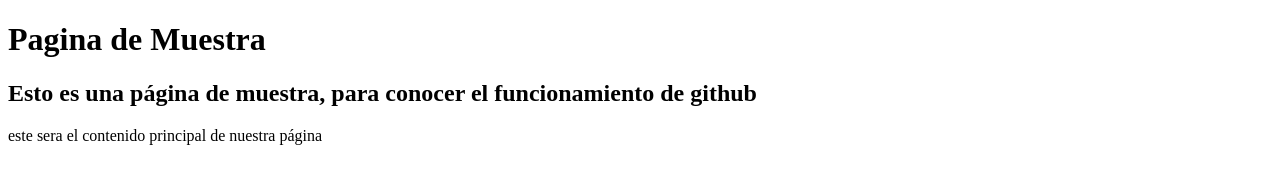
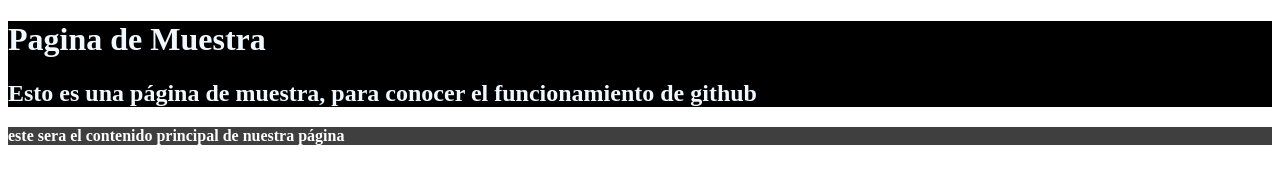
Before and after one commit to Werewolf1200/pagina-muestra, a plain HTML site: page index.html in a window 1280 px wide. Drawn offline with Linux system fonts and the light colour scheme.

Commit message:
Cambiar a Gris Oscuro
El fonso cambia a gris oscuro.

```diff
--- a/index.html
+++ b/index.html
@@ -4,6 +4,7 @@
     <meta charset="UTF-8">
     <meta name="viewport" content="width=device-width, initial-scale=1.0">
     <meta http-equiv="X-UA-Compatible" content="ie=edge">
+    <link rel="stylesheet" href="style.css">
     <title>Pagina de Muestra</title>
 </head>
 <body>
--- a/style.css
+++ b/style.css
@@ -3,7 +3,7 @@ header {
     background-color: black;
 }
 main{
-    background-color: darkslategrey;
+    background-color: rgb(63, 63, 63);
     color: white;
     font-weight: 600;
 }
```
